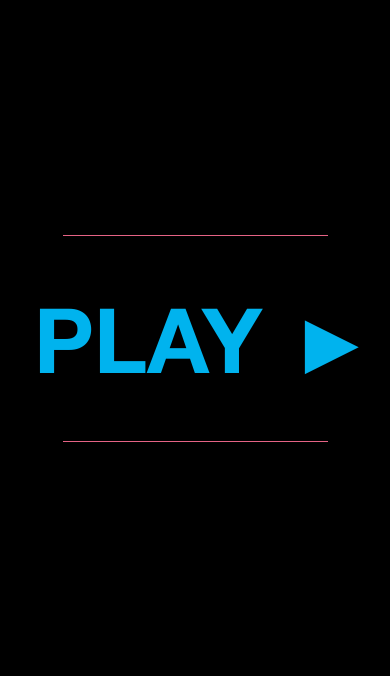
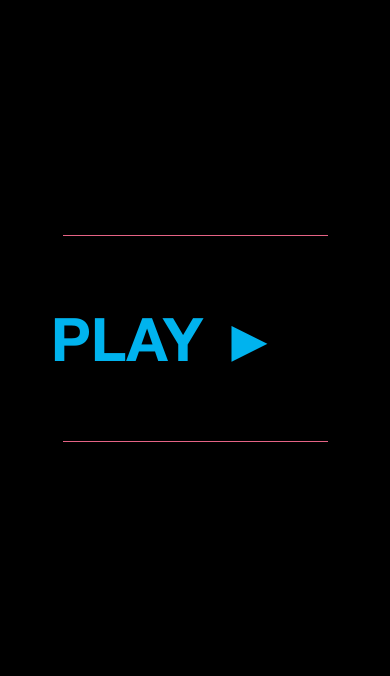
Before and after one commit to jpaaso/cem-website, a PHP site: page / in a window 390 px wide. Shown: the part 1569-2245 px from the top of the page. Run offline with PHP 8.4, Linux system fonts and the light colour scheme; some libraries are stand-ins or nearby versions.

Commit message:
Mobile version fixed

```diff
--- a/styles/main.css
+++ b/styles/main.css
@@ -502,8 +502,8 @@ p.section-text {
         width: 265px;
     }
     #video-wrapper #video a {
-        font-size: 90px;
-        width: 360px;
+        font-size: 60px;
+        width: 280px;
         margin-left: -30px;
     }
     /* Jobs section */
```
